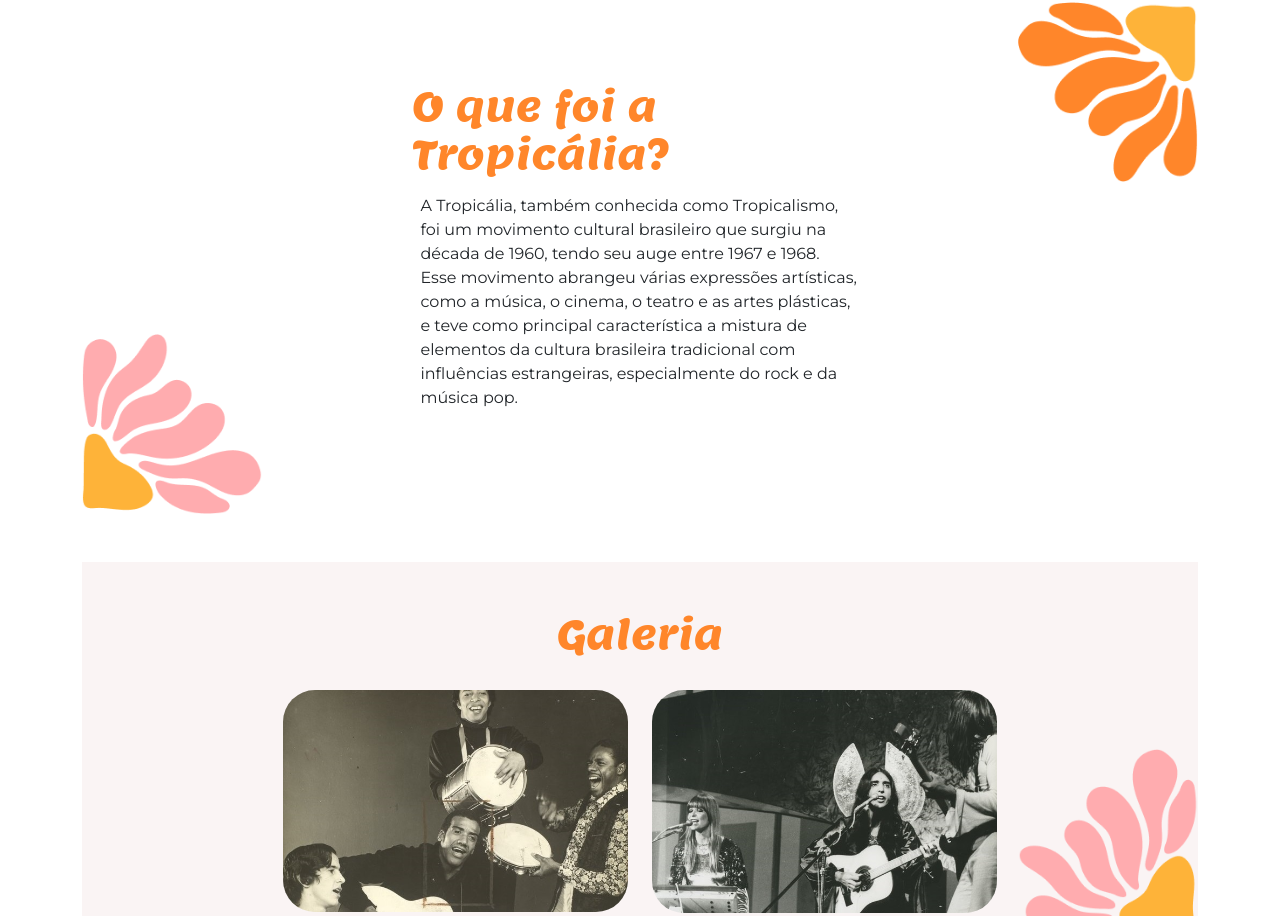
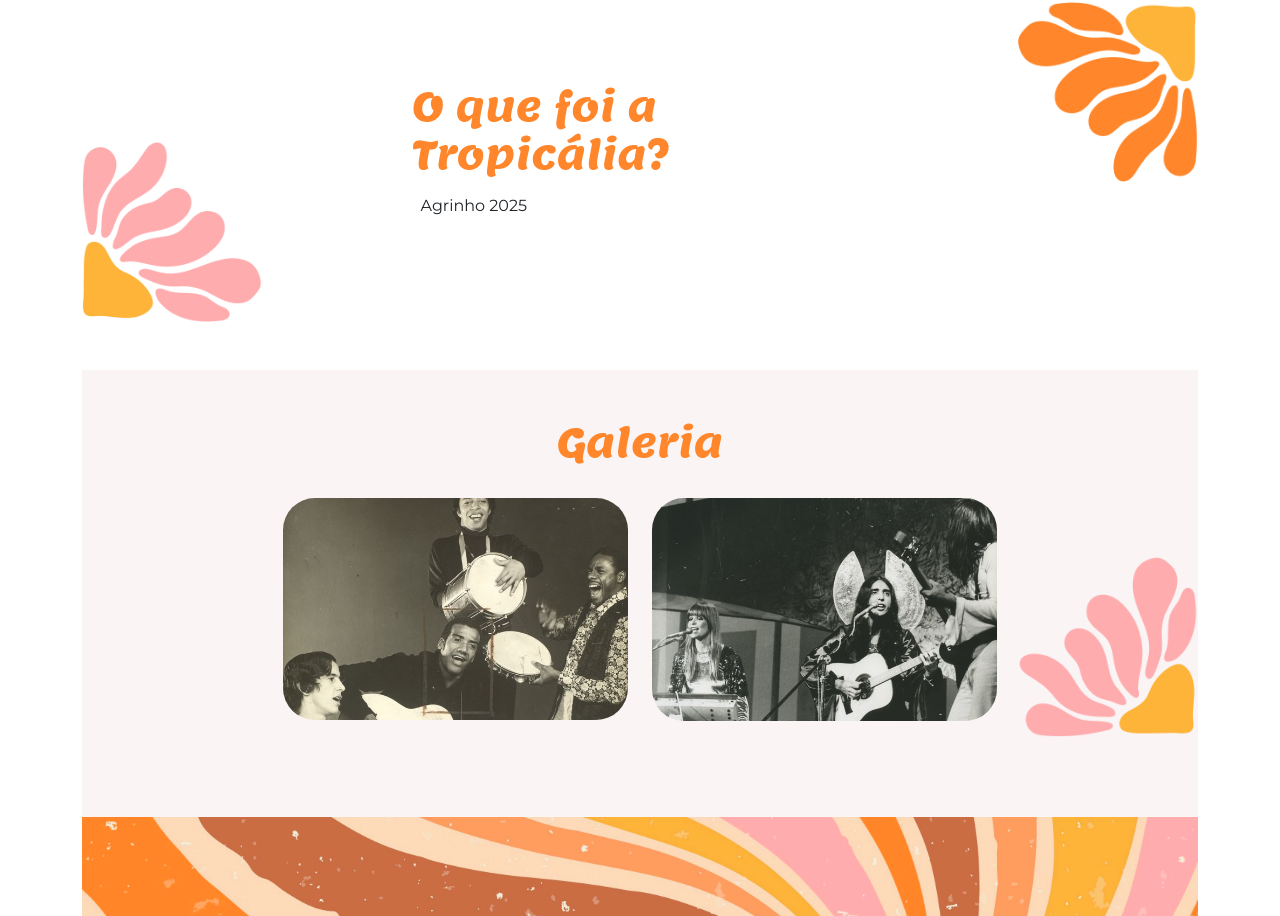
Before and after one commit to ThyagoPerlatto/AGRINHOO-2025, a plain HTML site: page index.html in a window 1280 px wide. Shown: the part 1007-1923 px from the top of the page. Drawn offline with nearby package versions, Linux system fonts and the light colour scheme; a script that the page names is missing.

Commit message:
index.html

```diff
--- a/index.html
+++ b/index.html
@@ -46,11 +46,7 @@
             <div class="container d-flex align-items-center ">
                   <div class="col-5">
                     <h2>O que foi a Tropicália?</h2>
-                    <p class="p-2">A Tropicália, também conhecida como Tropicalismo, foi um movimento cultural
-                        brasileiro que surgiu na década de 1960, tendo seu auge entre 1967 e 1968. Esse movimento
-                        abrangeu várias expressões artísticas, como a música, o cinema, o teatro e as artes plásticas, e
-                        teve como principal característica a mistura de elementos da cultura brasileira tradicional com
-                        influências estrangeiras, especialmente do rock e da música pop.</p>
+                    <p class="p-2">Agrinho 2025</p>
                 </div>
             </div>
         </section>
@@ -106,7 +102,7 @@
         <i class="bi bi-whatsapp"></i>
         <i class="bi bi-instagram"></i>
         <i class="bi bi-tiktok"></i>
-        <p class="mt-3">Desenvolvido por Start by Alura. Projeto fictício sem fins comerciais.</p>
+        <p class="mt-3">Desenvolvido por Start by Thiago. Projeto fictício sem fins comerciais.</p>
     </footer>
     <script src="script.js"></script>
 
```
